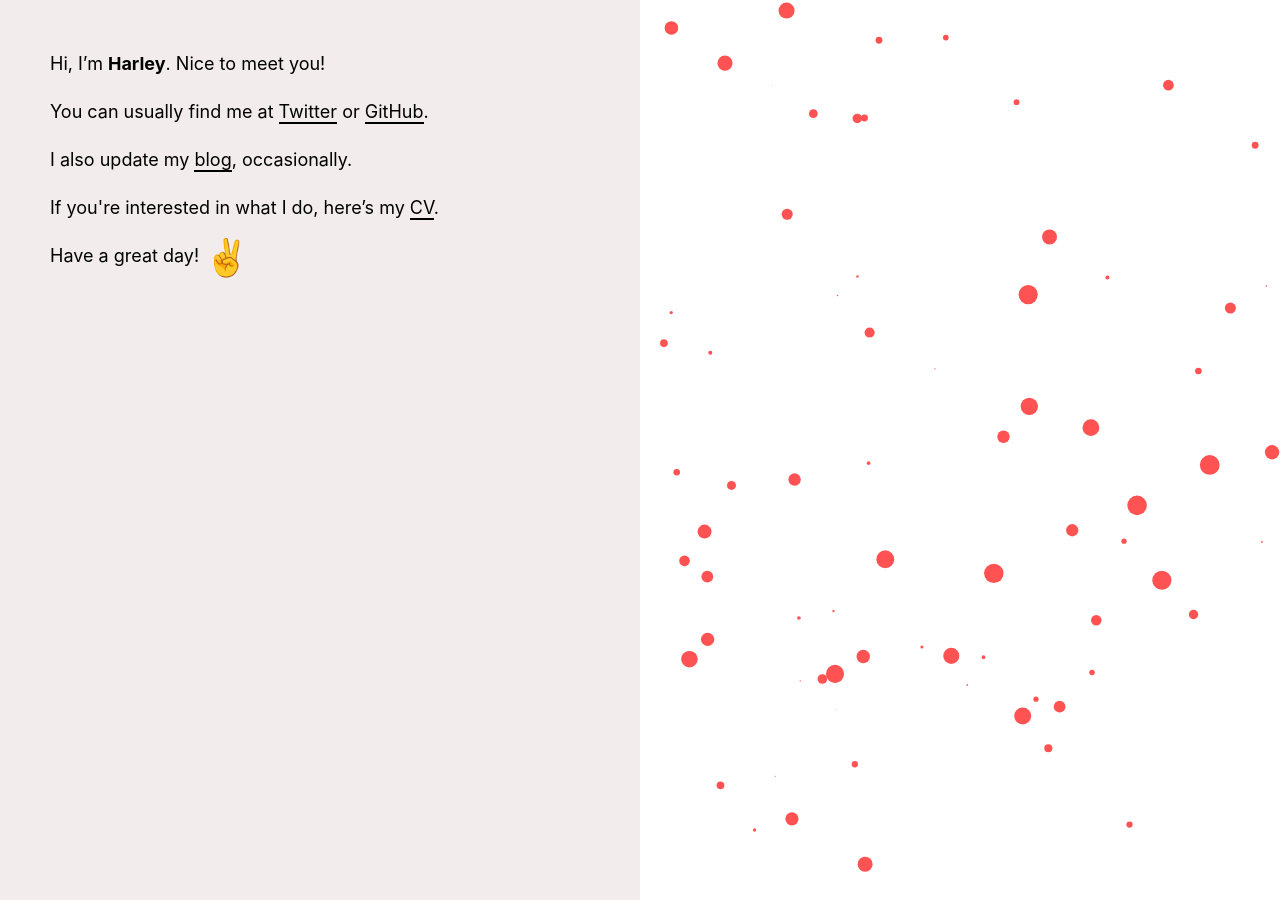
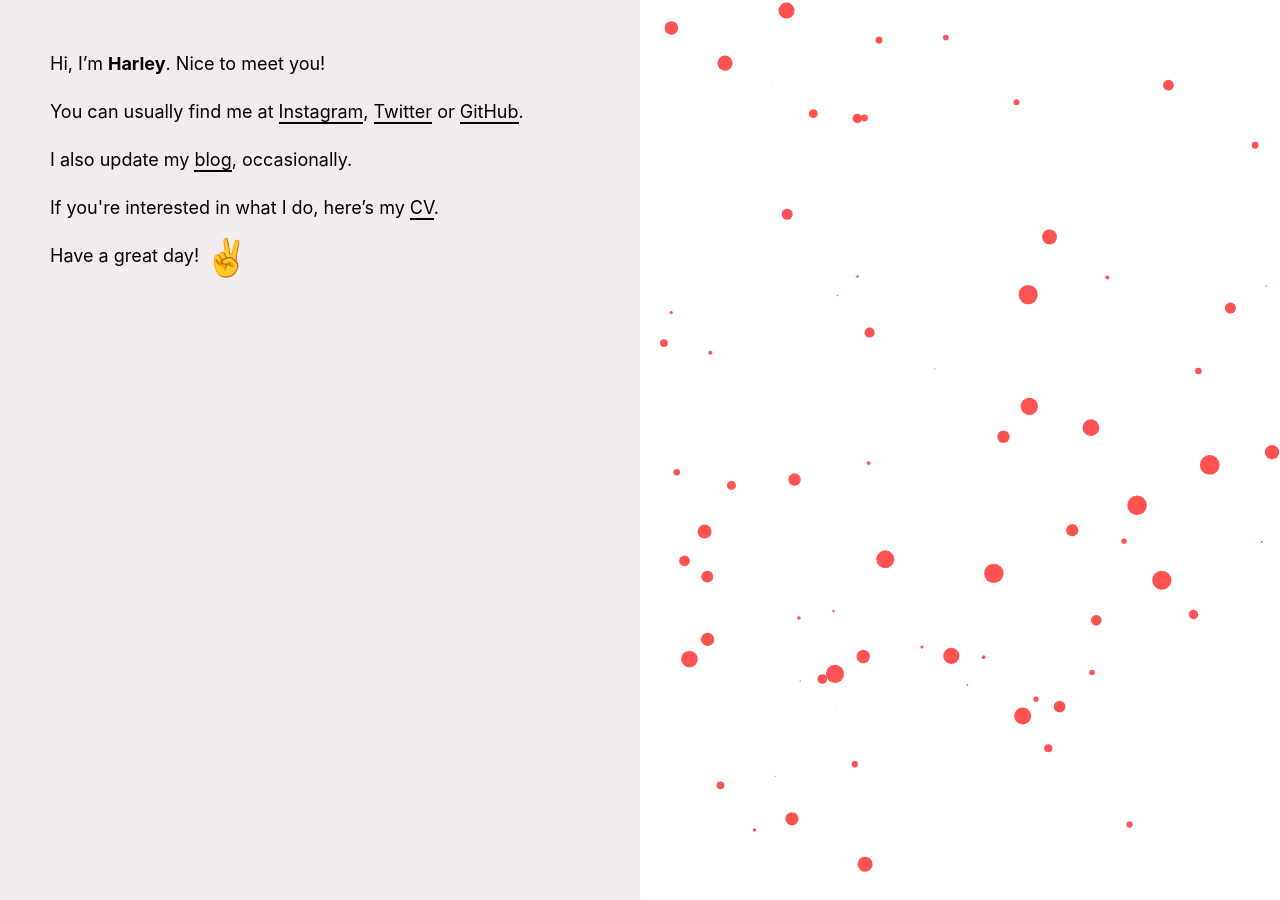
Before and after one commit to hturan/hturan.github.io, a Jekyll site: the page built from index.html, in a window 1280 px wide. Built offline with Jekyll 4.4.1, drawn with Linux system fonts in a browser that asks for light colours.

Commit message:
Added Instagram to homepage links

```diff
--- a/index.html
+++ b/index.html
@@ -84,7 +84,7 @@
 
 <section id="details">
   <p>Hi, I’m <strong>Harley</strong>. Nice to meet you!</p>
-  <p>You can usually find me at <a href="https://twitter.com/hturan">Twitter</a> or <a href="https://github.com/hturan">GitHub</a>.</p>
+  <p>You can usually find me at <a href="https://www.instagram.com/hturan">Instagram</a>, <a href="https://twitter.com/hturan">Twitter</a> or <a href="https://github.com/hturan">GitHub</a>.</p>
   <p>I also update my <a href="/blog">blog</a>, occasionally.</p>
   <p>If you're interested in what I do, here’s my <a href="/cv">CV</a>.</p>
   <p>Have a great day! <span class="emoji">✌️</span></p>
```
